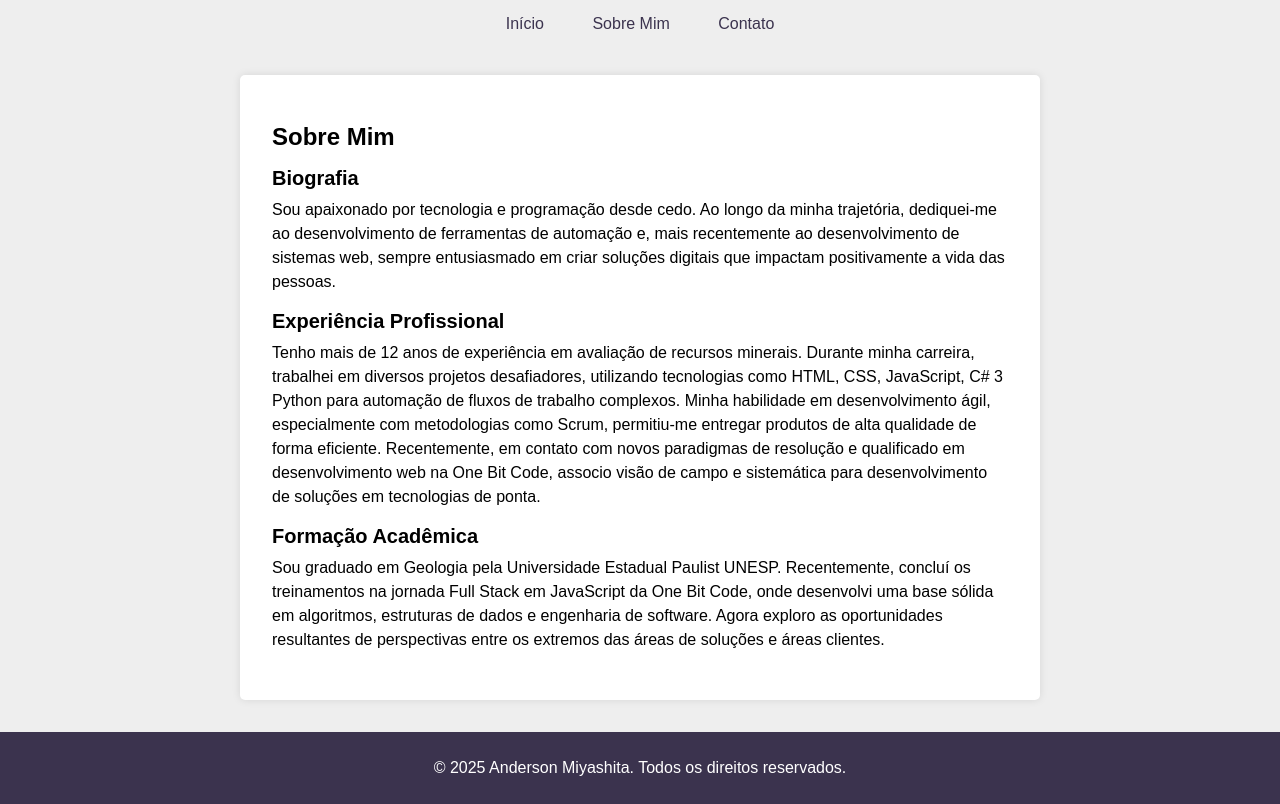
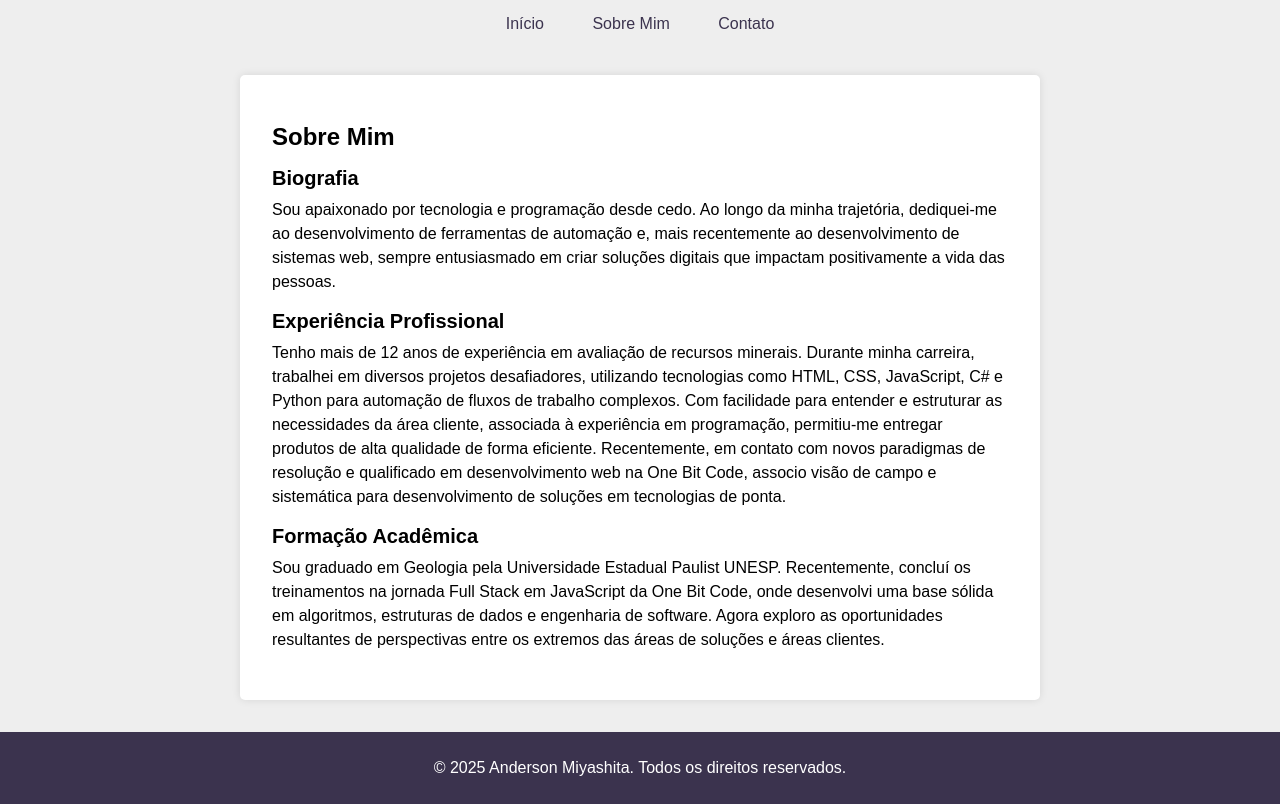
Before and after one commit to 4nd3rsongeo/4nd3rsongeo.github.io, a plain HTML site: page sobre.html in a window 1280 px wide. Shown: the part 72-876 px from the top of the page. Drawn offline with Linux system fonts and the light colour scheme.

Commit message:
modificações de conteúdo, correções no rodapé

```diff
--- a/sobre.html
+++ b/sobre.html
@@ -34,9 +34,9 @@
         <p>
           Tenho mais de 12 anos de experiência em avaliação de recursos minerais.
           Durante minha carreira, trabalhei em diversos projetos desafiadores,
-          utilizando tecnologias como HTML, CSS, JavaScript, C# 3 Python para
-          automação de fluxos de trabalho complexos. Minha habilidade em
-          desenvolvimento ágil, especialmente com metodologias como Scrum,
+          utilizando tecnologias como HTML, CSS, JavaScript, C# e Python para
+          automação de fluxos de trabalho complexos. Com facilidade para entender
+          e estruturar as necessidades da área cliente, associada à experiência em programação,
           permitiu-me entregar produtos de alta qualidade de forma eficiente.
           Recentemente, em contato com novos paradigmas de resolução e qualificado
           em desenvolvimento web na One Bit Code, associo visão de campo e sistemática
```
